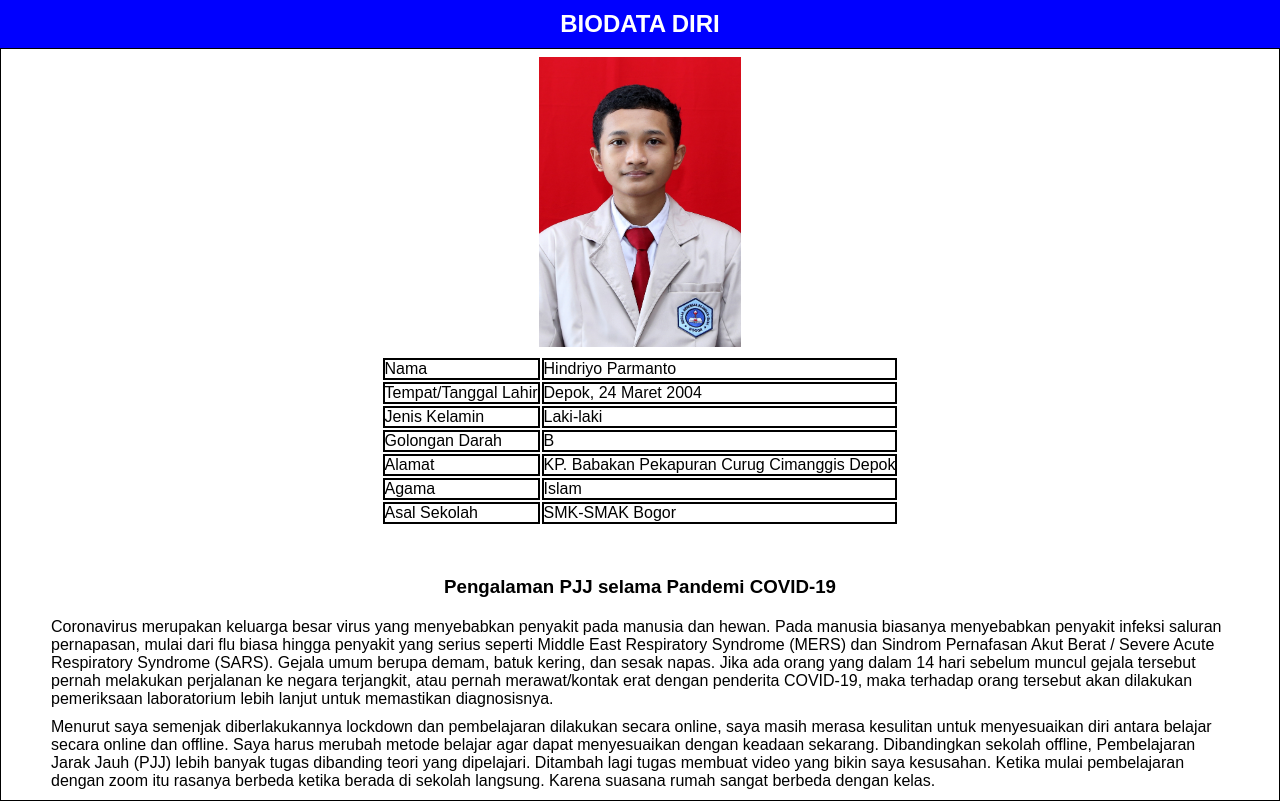
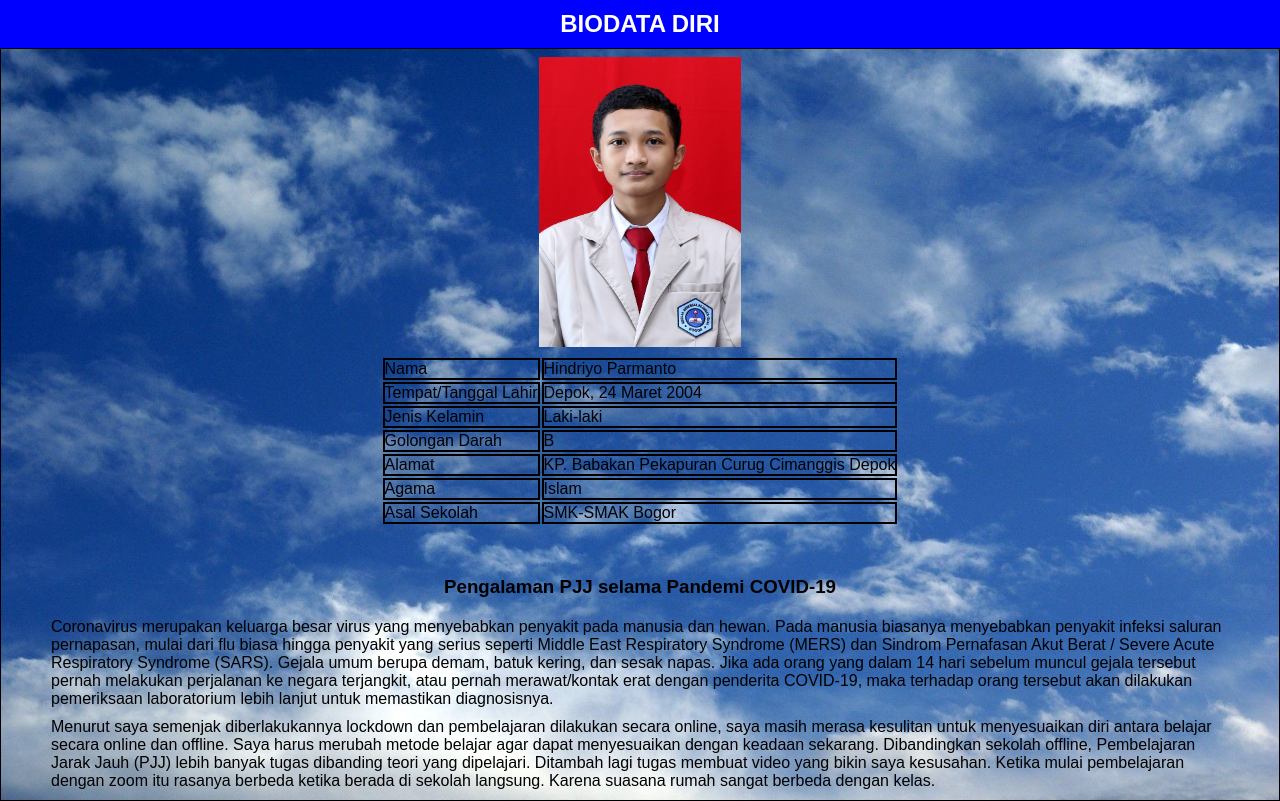
Before and after one commit to hindriyo/hindiryo.github.io, a plain HTML site: page index.html in a window 1280 px wide. Drawn offline with Linux system fonts and the light colour scheme.

Commit message:
Update style.css

```diff
--- a/style.css
+++ b/style.css
@@ -19,7 +19,7 @@ table td {
 }
 .banner {
 	border : 1px solid black;
-	background-image: url('../img/banner.jpg');
+	background-image: url('../banner.jpg');
 	background-size: cover;
 }
 h3 {
```
